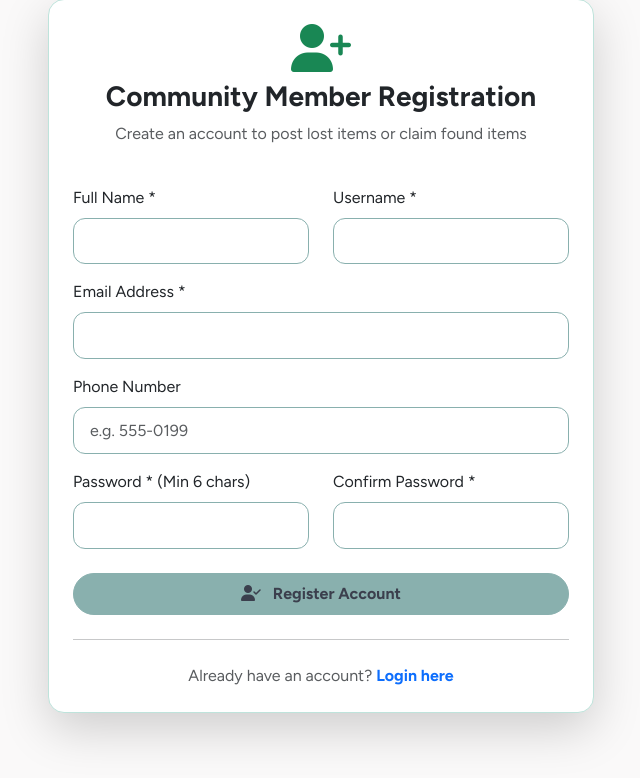
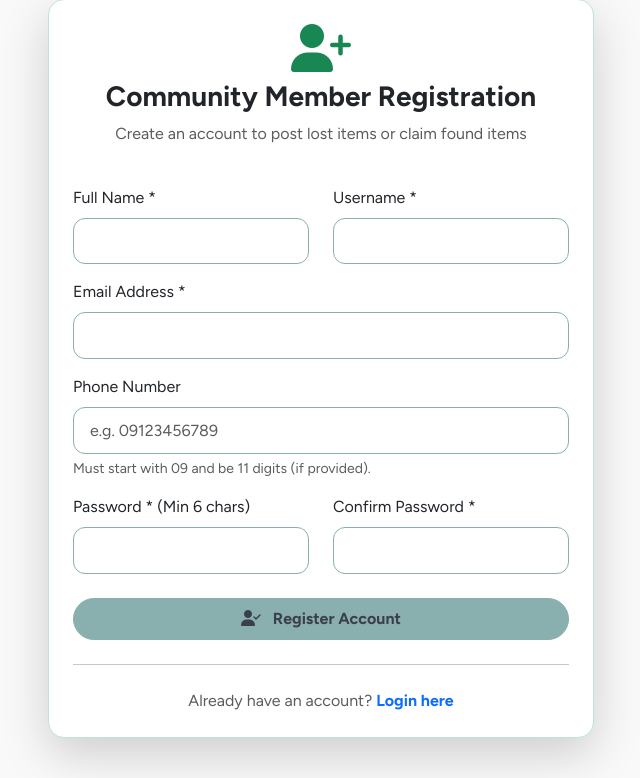
Before and after one commit to SickleFire/lost-and-found-system, a PHP site: page /register.php in a window 1280 px wide. Shown: the part 108-886 px from the top of the page, without its empty margins (319-959 px from the left). Run offline with PHP 8.4, Linux system fonts and the light colour scheme.

Commit message:
Update register.php

```diff
--- a/register.php
+++ b/register.php
@@ -16,6 +16,8 @@ if ($_SERVER['REQUEST_METHOD'] === 'POST') {
         $error = 'Please fill in all required fields.';
     } elseif (!filter_var($email, FILTER_VALIDATE_EMAIL)) {
         $error = 'Invalid email format.';
+    } elseif (!empty($phone) && !preg_match('/^09\d{9}$/', $phone)) {
+        $error = 'Phone number must start with 09 and be exactly 11 digits.';
     } elseif ($password !== $confirm_password) {
         $error = 'Passwords do not match.';
     } elseif (strlen($password) < 6) {
@@ -74,7 +76,8 @@ if ($_SERVER['REQUEST_METHOD'] === 'POST') {
 
                     <div class="mb-3">
                         <label for="phone" class="form-label">Phone Number</label>
-                        <input type="text" class="form-control" id="phone" name="phone" placeholder="e.g. 555-0199" value="<?php echo htmlspecialchars($_POST['phone'] ?? ''); ?>">
+                        <input type="text" class="form-control" id="phone" name="phone" placeholder="e.g. 09123456789" value="<?php echo htmlspecialchars($_POST['phone'] ?? ''); ?>">
+                        <div class="form-text">Must start with 09 and be 11 digits (if provided).</div>
                     </div>
 
                     <div class="row">
```
